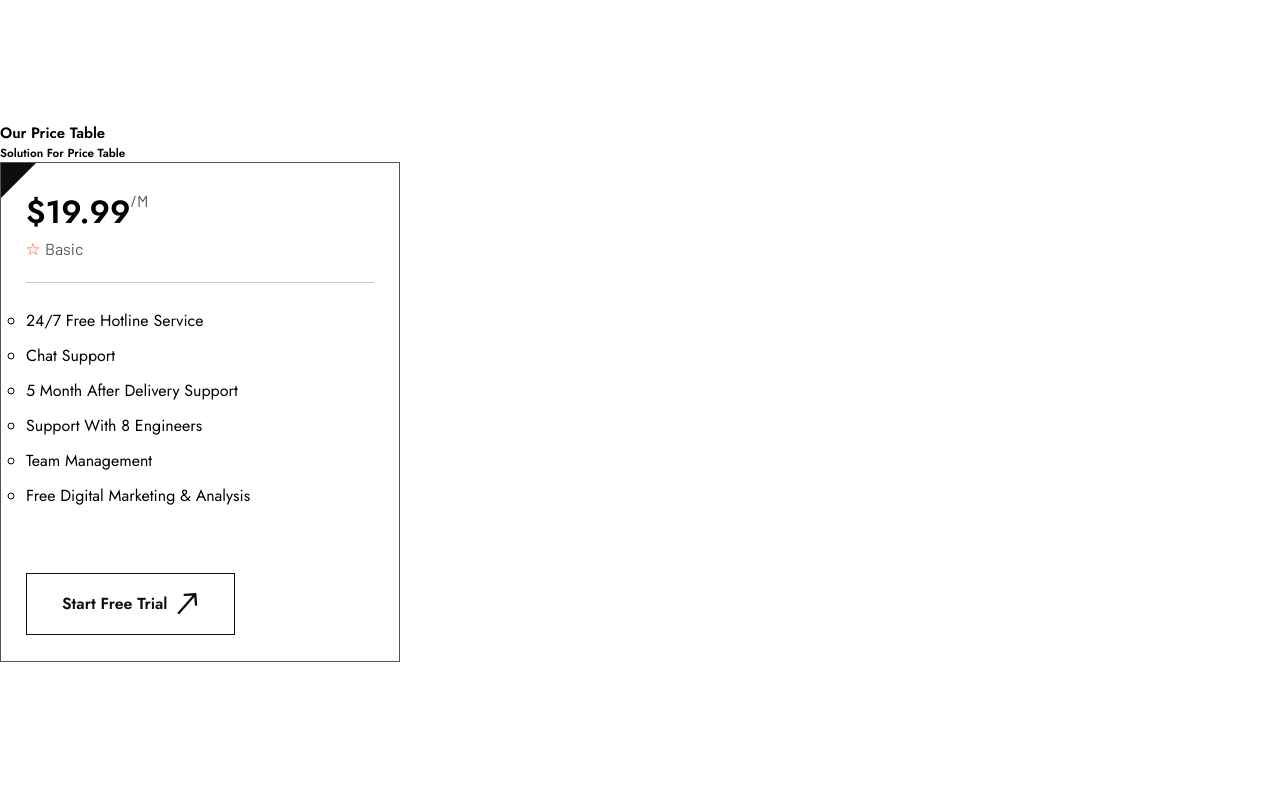
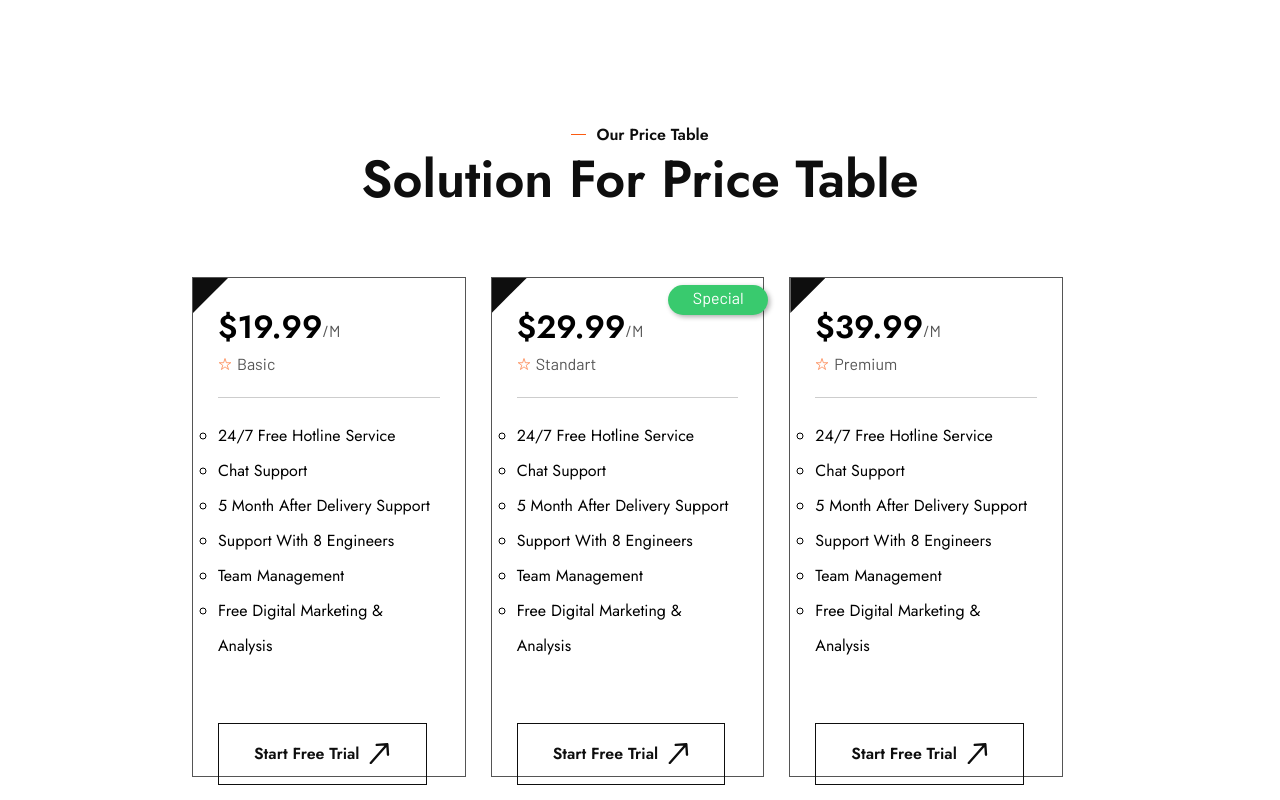
Before and after one commit to leokotman/hackaton-2024-nco, a website built with Vite: page index.html in a window 1280 px wide. Shown: the part 4520-5320 px from the top of the page. Built offline with nearby package versions, Linux system fonts and the light colour scheme; a web font is replaced by a local one.

Commit message:
card-price hover and section complete (#68)

```diff
--- a/index.html
+++ b/index.html
@@ -326,11 +326,12 @@
 
       <!-- price table -->
       <section class="price">
-        <h2 id="pricing">Our Price Table</h2>
-        <h3>Solution For Price Table</h3>
+        <div class="content-container">
+          <h2 class="subtitle center-div">Our Price Table</h2>
+          <h3 class="section__title center-div">Solution For Price Table</h3>
           <div class="cards">
             <div class="card__price">
-            <div class="angle"></div>
+              <div class="angle hover-orange"></div>
               <div class="price-heading">
                 <h4>$19.99</h4>
                 <p>/M</p>
@@ -349,7 +350,10 @@
                 <li>free digital marketing & analysis</li>
               </ul>
 
-            <button class="button button--secondary" type="button">
+              <button
+                class="button button--secondary hover-orange"
+                type="button"
+              >
                 Start Free Trial
                 <svg class="button__icon">
                   <use
@@ -357,6 +361,74 @@
                   ></use>
                 </svg>
               </button>
+            </div>
+            <div class="card__price">
+              <div class="angle hover-orange"></div>
+              <div class="special">
+                <p class="special_p">Special</p>
+              </div>
+              <div class="price-heading">
+                <h4>$29.99</h4>
+                <p>/M</p>
+              </div>
+              <div class="star">
+                <img src="/public/assets/icons/card__star.svg" alt="star" />
+                <p>Standart</p>
+              </div>
+
+              <ul id="list_style">
+                <li>24/7 Free Hotline Service</li>
+                <li>Chat Support</li>
+                <li>5 Month After Delivery Support</li>
+                <li>Support With 8 Engineers</li>
+                <li>team management</li>
+                <li>free digital marketing & analysis</li>
+              </ul>
+
+              <button
+                class="button button--secondary hover-orange"
+                type="button"
+              >
+                Start Free Trial
+                <svg class="button__icon">
+                  <use
+                    xlink:href="./public/assets/icons/sprite.svg#arrow-up"
+                  ></use>
+                </svg>
+              </button>
+            </div>
+            <div class="card__price">
+              <div class="angle hover-orange"></div>
+              <div class="price-heading">
+                <h4>$39.99</h4>
+                <p>/M</p>
+              </div>
+              <div class="star">
+                <img src="/public/assets/icons/card__star.svg" alt="star" />
+                <p>Premium</p>
+              </div>
+
+              <ul id="list_style">
+                <li>24/7 Free Hotline Service</li>
+                <li>Chat Support</li>
+                <li>5 Month After Delivery Support</li>
+                <li>Support With 8 Engineers</li>
+                <li>team management</li>
+                <li>free digital marketing & analysis</li>
+              </ul>
+
+              <button
+                class="button button--secondary hover-orange"
+                type="button"
+              >
+                Start Free Trial
+                <svg class="button__icon">
+                  <use
+                    xlink:href="./public/assets/icons/sprite.svg#arrow-up"
+                  ></use>
+                </svg>
+              </button>
+            </div>
           </div>
         </div>
       </section>
--- a/style.css
+++ b/style.css
@@ -559,12 +559,37 @@ h4.slide__content__heading {
 /* Swiper ends */
 
 /* Cards Price */
+
+.cards {
+  display: flex;
+}
+
+.center-div {
+  margin-left: auto;
+  margin-right: auto;
+  text-align: center;
+}
+
 .card__price {
   border: 1px solid var(--gray-700);
   padding: 25px;
   width: 400px;
   height: 500px;
   position: relative;
+  margin-right: 25px;
+}
+
+@media (any-hover: hover) {
+  .hover-orange:hover {
+    background-color: var(--orange-500);
+    color: #fff;
+    transition: background-color 0.3s ease-in-out;
+  }
+
+  .hover-orange:hover + .angle {
+    transition: transform 0.3s ease-in-out;
+    background-color: var(--orange-500); /* Пример изменения цвета */
+  }
 }
 
 .price-heading,
@@ -578,6 +603,7 @@ h4.slide__content__heading {
 
 .price-heading p {
   font-size: 16px;
+  transform: translateY(15px);
 }
 
 .star img {
@@ -593,6 +619,23 @@ h4.slide__content__heading {
   left: 0;
   position: absolute;
   clip-path: polygon(0 0, 100% 0, 0 100%, 0 100%);
+}
+
+.special {
+  background-color: var(--green-400);
+  width: 100px;
+  height: 30px;
+  border-radius: 100px;
+  top: 7px;
+  left: 65%;
+  position: absolute;
+  box-shadow: 2px 2px 5px rgb(0 0 0 / 31.9%);
+}
+
+.special_p {
+  color: #fff;
+  font-size: 1.6rem;
+  text-align: center;
 }
 
 #list_style {
```
Lines whose indentation alone changed are shown as unchanged.
